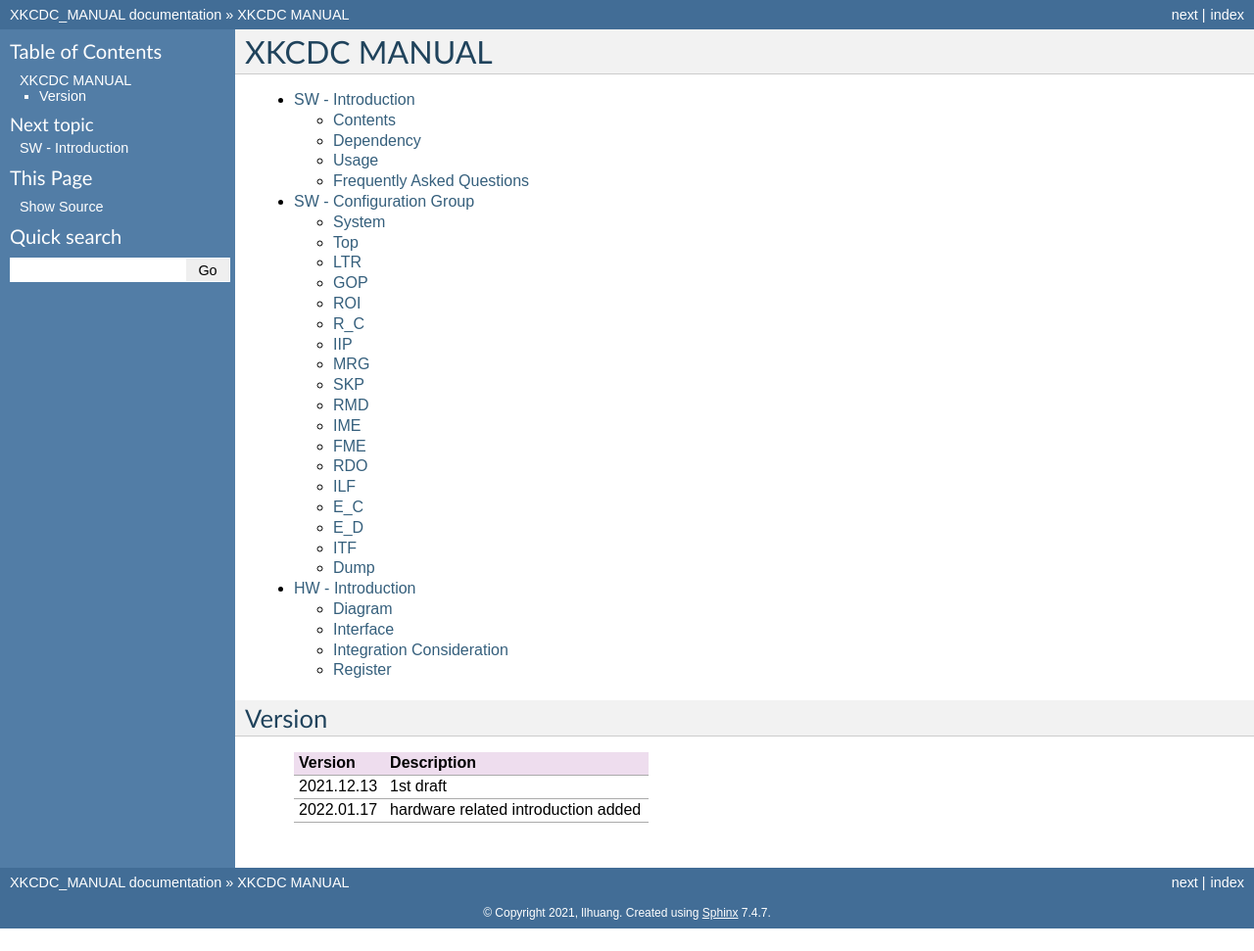
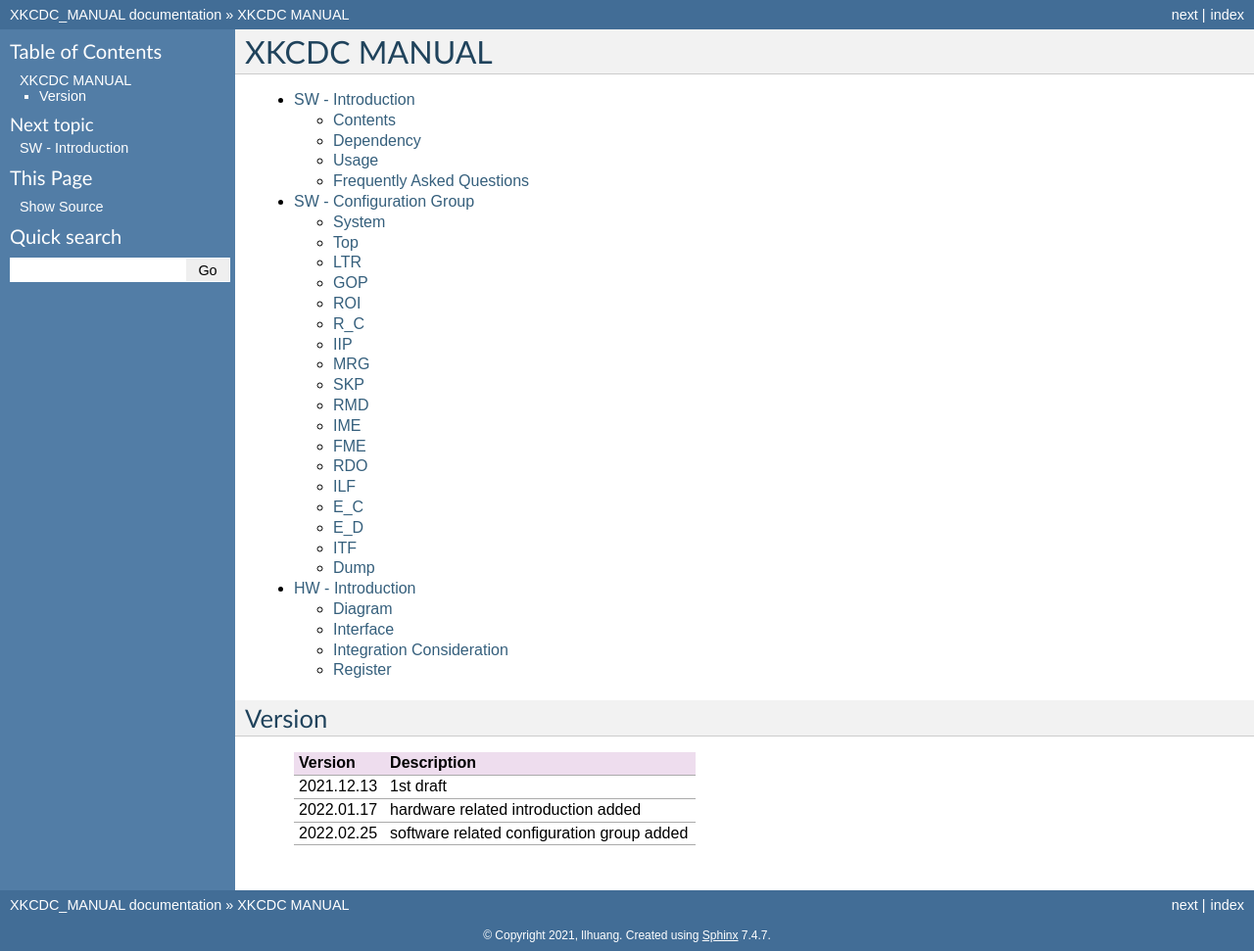
Before and after one commit to iamhll/xkcdc_manual, a Sphinx documentation site: the page built from manual/source/index.rst, in a window 1280 px wide and 971 px high. Shown: the whole window at 98% size. Built offline with Sphinx 7.4.7, drawn with Linux system fonts in a browser that asks for light colours.

Commit message:
log added

```diff
--- a/manual/source/index.rst
+++ b/manual/source/index.rst
@@ -15,9 +15,10 @@ Version
       :align: left
       :widths: auto
 
-      ============ =====================================
+      ============ =============================================
        Version      Description
-      ============ =====================================
+      ============ =============================================
        2021.12.13   1st draft
        2022.01.17   hardware related introduction added
-      ============ =====================================
+       2022.02.25   software related configuration group added
+      ============ =============================================
```
